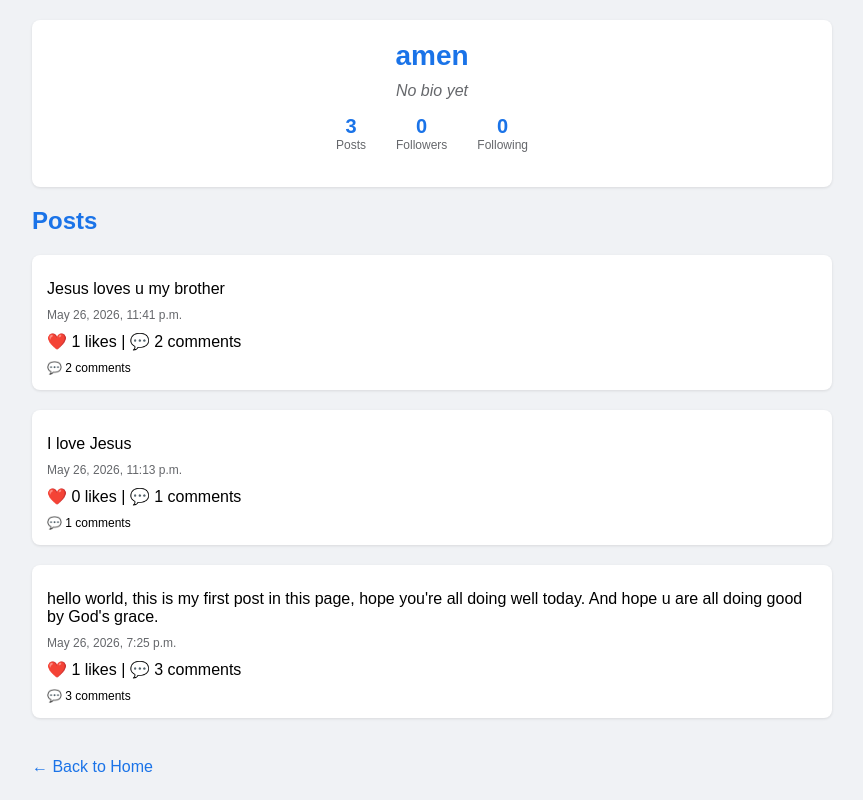
After one commit to codewithchester/CodeAlpha_Social_Media_Project, a Django app: a page that uses posts/templates/posts/profile.html in a window 1280 px wide. The commit adds this page. Shown: the whole page, without its empty margins (208-1071 px from the left). Run offline with Django 5.2, Linux system fonts and the light colour scheme; data comes from the database, SQL or seed files in the repository.

Commit message:
added likes, comment and messages to the feed

```diff
--- a/posts/models.py
+++ b/posts/models.py
@@ -5,7 +5,7 @@ class Profile(models.Model):
     user = models.OneToOneField(User, on_delete=models.CASCADE)
     bio = models.TextField(max_length=500, blank=True)
     created_at = models.DateTimeField(auto_now_add=True)
-    follower = models.ManyToManyField(User, related_name='following', blank=True)
+    followers = models.ManyToManyField(User, related_name='following', blank=True)
 
     def __str__(self):
         return f"{self.user.username}'s Profile"
--- /dev/null
+++ b/posts/templates/posts/profile.html
@@ -0,0 +1,193 @@
+<!DOCTYPE html>
+<html>
+<head>
+    <title>{{ profile_user.username }}'s Profile</title>
+    <style>
+        body {
+            font-family: Arial, sans-serif;
+            max-width: 800px;
+            margin: 0 auto;
+            padding: 20px;
+            background-color: #f0f2f5;
+        }
+        .profile-header {
+            background-color: white;
+            border-radius: 8px;
+            padding: 20px;
+            margin-bottom: 20px;
+            box-shadow: 0 1px 3px rgba(0,0,0,0.1);
+            text-align: center;
+        }
+        .profile-username {
+            font-size: 28px;
+            font-weight: bold;
+            color: #1a73e8;
+        }
+        .profile-bio {
+            color: #65676b;
+            margin: 10px 0;
+        }
+        .profile-stats {
+            display: flex;
+            justify-content: center;
+            gap: 30px;
+            margin: 15px 0;
+        }
+        .stat {
+            text-align: center;
+        }
+        .stat-number {
+            font-size: 20px;
+            font-weight: bold;
+            color: #1a73e8;
+        }
+        .stat-label {
+            font-size: 12px;
+            color: #65676b;
+        }
+        .follow-btn {
+            background-color: #1a73e8;
+            color: white;
+            padding: 8px 20px;
+            border: none;
+            border-radius: 4px;
+            cursor: pointer;
+            font-size: 14px;
+        }
+        .unfollow-btn {
+            background-color: #dc3545;
+            color: white;
+            padding: 8px 20px;
+            border: none;
+            border-radius: 4px;
+            cursor: pointer;
+            font-size: 14px;
+        }
+        .post {
+            background-color: white;
+            border-radius: 8px;
+            padding: 15px;
+            margin-bottom: 20px;
+            box-shadow: 0 1px 3px rgba(0,0,0,0.1);
+        }
+        .post-content {
+            margin: 10px 0;
+            font-size: 16px;
+        }
+        .post-date {
+            font-size: 12px;
+            color: #65676b;
+        }
+        h2 {
+            color: #1a73e8;
+            margin-bottom: 20px;
+        }
+        .back-link {
+            display: inline-block;
+            margin-top: 20px;
+            color: #1a73e8;
+            text-decoration: none;
+        }
+        .no-posts {
+            text-align: center;
+            color: #65676b;
+            padding: 40px;
+            background: white;
+            border-radius: 8px;
+        }
+    </style>
+</head>
+<body>
+    <div class="profile-header">
+        <div class="profile-username">{{ profile_user.username }}</div>
+
+        {% if profile.bio %}
+            <div class="profile-bio">{{ profile.bio }}</div>
+        {% else %}
+            <div class="profile-bio"><em>No bio yet</em></div>
+        {% endif %}
+
+        <div class="profile-stats">
+            <div class="stat">
+                <div class="stat-number">{{ posts|length }}</div>
+                <div class="stat-label">Posts</div>
+            </div>
+            <div class="stat">
+                <div class="stat-number">{{ profile.total_followers }}</div>
+                <div class="stat-label">Followers</div>
+            </div>
+            <div class="stat">
+                <div class="stat-number">{{ profile.total_following }}</div>
+                <div class="stat-label">Following</div>
+            </div>
+        </div>
+
+        {% if user.is_authenticated %}
+            {% if user == profile_user %}
+                <p><em>This is you!</em></p>
+            {% else %}
+                {% if is_following %}
+                    <form method="POST" action="{% url 'unfollow' profile_user.username %}">
+                        {% csrf_token %}
+                        <button type="submit" class="unfollow-btn">Unfollow</button>
+                    </form>
+                {% else %}
+                    <form method="POST" action="{% url 'follow' profile_user.username %}">
+                        {% csrf_token %}
+                        <button type="submit" class="follow-btn">Follow</button>
+                    </form>
+                {% endif %}
+            {% endif %}
+        {% endif %}
+    </div>
+
+    <h2>Posts</h2>
+
+    {% if posts %}
+        {% for post in posts %}
+
+
+       <div class="post">
+    <div class="post-content">{{ post.content }}</div>
+    <div class="post-date">{{ post.created_at|date:"F j, Y, g:i a" }}</div>
+
+    <!-- Like count -->
+    <div style="margin: 10px 0;">
+        ❤️ {{ post.likes.count }} likes | 💬 {{ post.comments.count }} comments
+    </div>
+
+    <!-- Like button -->
+    {% if user.is_authenticated and user != post.author %}
+        <form method="POST" action="{% url 'like_post' post.id %}" style="display: inline;">
+            {% csrf_token %}
+            {% if user in post.likes.all %}
+                <button type="submit" style="background: none; border: none; color: #dc3545; cursor: pointer;">
+                    ❤️ Unlike
+                </button>
+            {% else %}
+                <button type="submit" style="background: none; border: none; color: #1a73e8; cursor: pointer;">
+                    👍 Like
+                </button>
+            {% endif %}
+        </form>
+    {% endif %}
+
+    <!-- Show comments (keep your existing comment code) -->
+    <div class="comment-count" style="margin-top: 10px; font-size: 12px;">
+        💬 {{ post.comments.count }} comments
+    </div>
+
+    <!-- Your existing comment display code here... -->
+</div>
+
+
+        {% endfor %}
+    {% else %}
+        <div class="no-posts">
+            <p>No posts yet.</p>
+        </div>
+    {% endif %}
+
+    <a href="{% url 'home' %}" class="back-link">← Back to Home</a>
+</body>
+</html>
--- a/posts/urls.py
+++ b/posts/urls.py
@@ -4,4 +4,9 @@ from . import views
 urlpatterns = [
     path('', views.home, name='home'),
     path('create/', views.create_post, name='create_post'),
+    path('profile/<str:username>/', views.profile, name='profile'),
+    path('follow/<str:username>/', views.follow_user, name='follow'),
+    path('unfollow/<str:username>/', views.unfollow_user, name='unfollow'),
+    path('comment/<int:post_id>/', views.add_comment, name='add_comment'),
+    path('like/<int:post_id>/', views.like_post, name='like_post'),
 ]
--- a/posts/views.py
+++ b/posts/views.py
@@ -1,7 +1,9 @@
-from django.shortcuts import render, redirect
+from django.shortcuts import render, redirect, get_object_or_404
+from django.contrib.auth.models import User
 from django.contrib.auth.decorators import login_required
-from .models import Post
-from .forms import PostForm
+from django.contrib import messages
+from .models import Post, Comment, Profile
+from .forms import PostForm, CommentForm
 
 def home(request):
     """Display all posts on the homepage"""
@@ -22,3 +24,91 @@ def create_post(request):
         form = PostForm()
 
     return render(request, 'posts/create_post.html', {'form': form})
+
+
+def profile(request, username):
+    """Display a user's profile page"""
+    # Get the user or show 404 error if not found
+    user_profile = get_object_or_404(User, username=username)
+
+    # Get all posts by this user
+    user_posts = Post.objects.filter(author=user_profile).order_by('-created_at')
+
+    # Get or create profile (in case profile doesn't exist)
+    profile, created = Profile.objects.get_or_create(user=user_profile)
+
+    # Check if current user follows this profile (only if logged in)
+    is_following = False
+    if request.user.is_authenticated and request.user != user_profile:
+        is_following = profile.followers.filter(id=request.user.id).exists()
+
+    context = {
+        'profile_user': user_profile,
+        'profile': profile,
+        'posts': user_posts,
+        'is_following': is_following,
+    }
+
+    return render(request, 'posts/profile.html', context)
+
+
+# ADD THESE FUNCTIONS
+@login_required
+def follow_user(request, username):
+    """Follow a user"""
+    user_to_follow = get_object_or_404(User, username=username)
+
+    # Can't follow yourself
+    if request.user != user_to_follow:
+        user_to_follow.profile.followers.add(request.user)
+
+    return redirect('profile', username=username)
+
+@login_required
+def unfollow_user(request, username):
+    """Unfollow a user"""
+    user_to_unfollow = get_object_or_404(User, username=username)
+
+    # Can't unfollow yourself
+    if request.user != user_to_unfollow:
+        user_to_unfollow.profile.followers.remove(request.user)
+
+    return redirect('profile', username=username)
+
+
+@login_required
+def add_comment(request, post_id):
+    """Add a comment to a post"""
+    post = get_object_or_404(Post, id=post_id)
+
+    if request.method == 'POST':
+        content = request.POST.get('content')
+        if content:
+            Comment.objects.create(
+                post=post,
+                author=request.user,
+                content=content
+            )
+            messages.success(request, 'Comment added!')
+
+    # Go back to the page user came from
+    return redirect(request.META.get('HTTP_REFERER', 'home'))
+
+
+@login_required
+def like_post(request, post_id):
+    """Like or unlike a post"""
+    post = get_object_or_404(Post, id=post_id)
+
+    # Check if user already liked this post
+    if request.user in post.likes.all():
+        # Unlike: remove the like
+        post.likes.remove(request.user)
+        messages.success(request, 'You unliked this post')
+    else:
+        # Like: add the like
+        post.likes.add(request.user)
+        messages.success(request, 'You liked this post!')
+
+    # Go back to the page user came from
+    return redirect(request.META.get('HTTP_REFERER', 'home'))
```
Also changed, not shown: posts/forms.py (+14 -1 lines), posts/templates/posts/home.html (+191 -3 lines), db.sqlite3, posts/migrations/0005_rename_follower_profile_followers.py (added).
